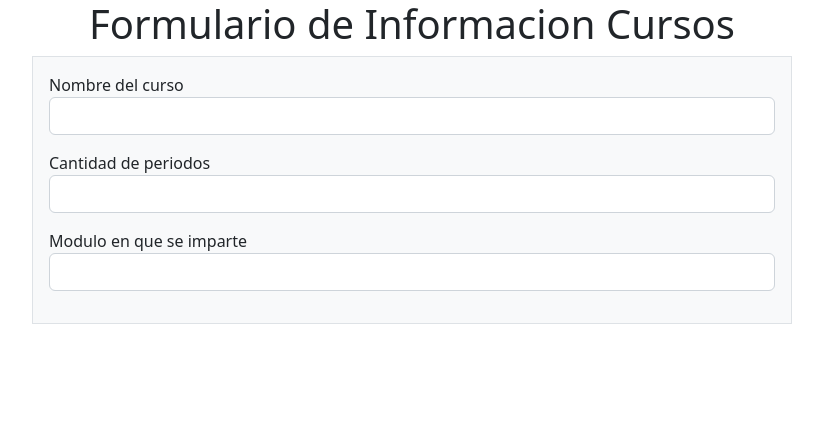
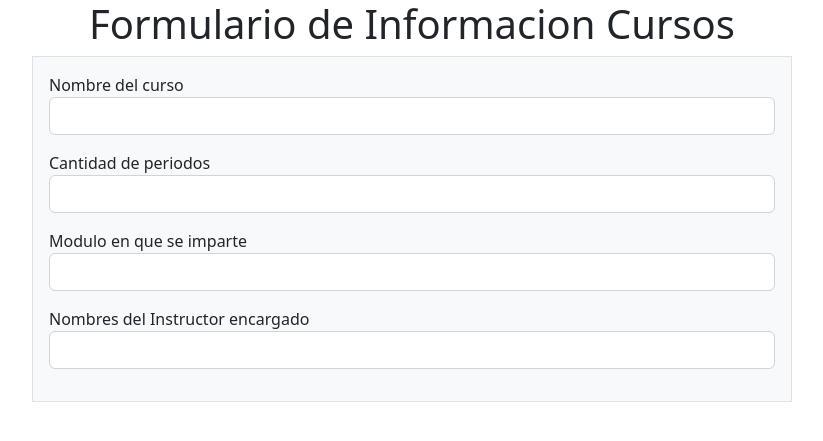
Before and after one commit to CARS1803/ParcialReyes, a PHP site: page / in a window 1280 px wide. Shown: the top 441 px of the page, without its empty margins (228-1051 px from the left). Run offline with PHP 8.4, Linux system fonts and the light colour scheme.

Commit message:
Creaacion de la cuarta entrada de datos

```diff
--- a/vistas/formulario/index.php
+++ b/vistas/formulario/index.php
@@ -34,6 +34,13 @@
                         <input type="number" name="modulo_impartido" id="modulo_impartido" class="form-control">
                     </div>
                 </div>
+                <!-- Creaacion de la cuarta entrada de datos -->
+                <div class="row mb-3">
+                    <div class="col">
+                        <label for="telefono">Nombres del Instructor encargado</label>
+                        <input type="text" name="nombre_instructor" id="nombre_instructor" class="form-control">
+                    </div>
+                </div>
 
             </form>
         </div>
```
